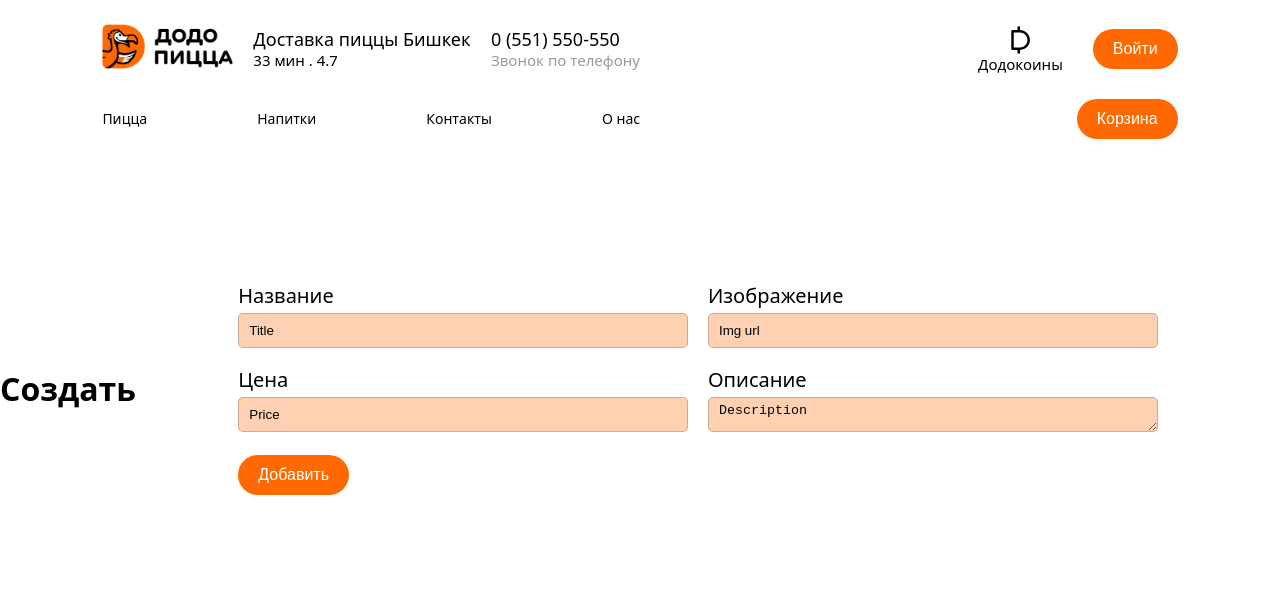
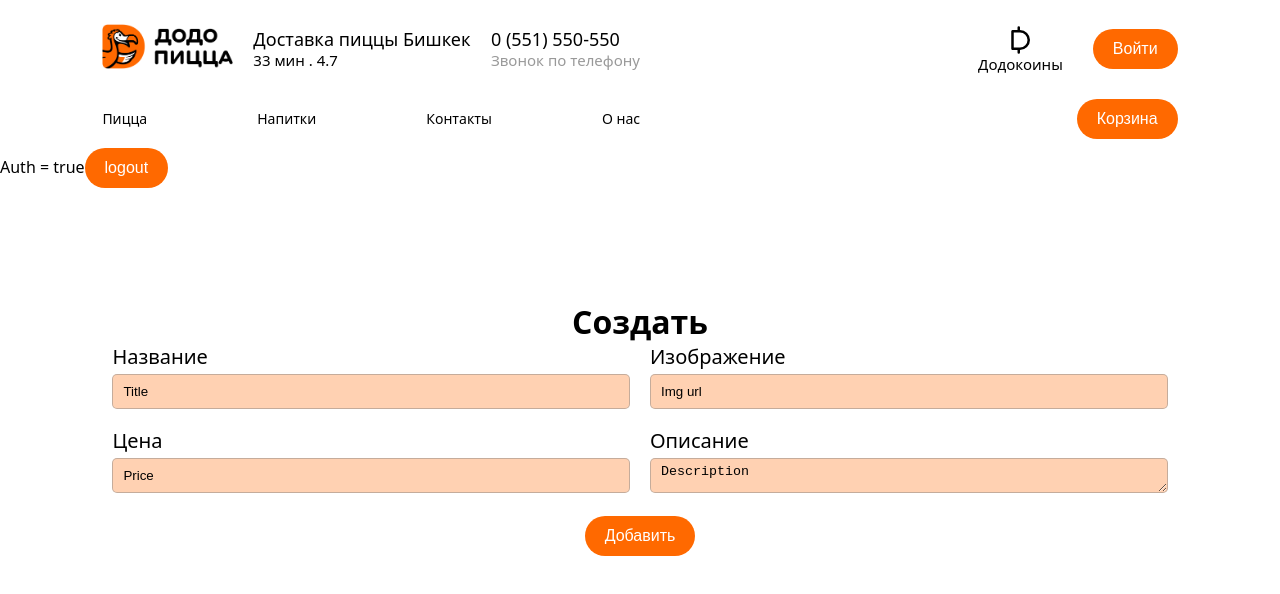
Before and after one commit to Rami-0/DodoPizza, a React (Create React App) app: page /create-pizza in a window 1280 px wide. Shown: the top 594 px of the page. Built offline with nearby package versions, Linux system fonts and the light colour scheme; sample sign-in values are in the browser's storage.

Commit message:
fix: private and public route for the login, add: axios

```diff
--- a/package.json
+++ b/package.json
@@ -6,6 +6,7 @@
     "@testing-library/jest-dom": "^5.14.1",
     "@testing-library/react": "^13.0.0",
     "@testing-library/user-event": "^13.2.1",
+    "axios": "^1.3.5",
     "react": "^18.2.0",
     "react-dom": "^18.2.0",
     "react-router-dom": "^6.10.0",
--- a/src/App.js
+++ b/src/App.js
@@ -10,20 +10,31 @@ import AdminPage from './pages/AdminPage/AdminPage';
 import CreatePizzaPage from './pages/CreatePizzaPage/CreatePizzaPage';
 import NotFoundPage from './pages/NotFoundPage/NotFoundPage';
 import LoginPage from "./pages/LoginPage/LoginPage";
+import { useState,useEffect } from "react";
+import PrivateRoute from "./components/routes/PrivateRoute";
+import PublicRoute from "./components/routes/PublicRoute";
+import Button from "./components/button/Button";
 
+const authLocal = JSON.parse(localStorage.getItem("auth"))
 
 function App() {
+	const [auth ,setAuth] = useState(authLocal);
+	useEffect(()=>{
+		localStorage.setItem("auth", auth)
+	})
+
 	return (
 		<div className="App">
 			<Header />
-
+			Auth = {auth ? "true": "false"}
+			<Button title={"logout"} onClick={()=>setAuth(false)}></Button>
 			<Routes>
 				<Route path="/" element={<HomePage />} />
 				<Route path="/contacts" element={<ContactPage />} />
 				<Route path="/aboutus" element={<AboutUsPage />} />
-				<Route path="/admin" element={<AdminPage />} />
-				<Route path="/create-pizza" element={<CreatePizzaPage />} />
-				<Route path="/login" element={<LoginPage />} />
+				<Route path="/admin" element={<PrivateRoute auth={auth} Component={AdminPage} />} />
+				<Route path="/create-pizza" element={<PrivateRoute auth={auth} Component={CreatePizzaPage} />} />
+				<Route path="/login" element={<PublicRoute auth={auth} Component={() => <LoginPage setAuth={setAuth} />}/>} />
 				<Route path="*" element={<NotFoundPage />} />
 			</Routes>
 		</div>
--- a/src/components/PizzaCard/PizzaCard.jsx
+++ b/src/components/PizzaCard/PizzaCard.jsx
@@ -1,16 +1,20 @@
 import Button from "../button/Button";
 import css from "./PizzaCard.module.css";
 import { base_url } from "./../../constants/api_const";
+import axios from "axios";
 
 function PizzaCard({ id, name, img, description, price, isAdmin }) {
 	const handleDelete = () => {
 		const res = window.confirm("Вы действительно хотите удалить " + name + "?");
 		if (res) {
-			fetch(base_url + "pizza/" + id, {
-				method: "DELETE",
-			}).then(() => {
+			axios.delete(base_url + "pizza/" + id).then(() => {
 				window.location.reload();
 			});
+			// fetch(base_url + "pizza/" + id, {
+			// 	method: "DELETE",
+			// }).then(() => {
+			// 	window.location.reload();
+			// });
 		}
 	};
 	return (
--- /dev/null
+++ b/src/components/routes/PrivateRoute.jsx
@@ -0,0 +1,15 @@
+import React from "react";
+import { useEffect } from "react";
+import { useNavigate } from "react-router-dom";
+
+const PrivateRoute = ({ auth , Component }) => {
+	const navigate = useNavigate()
+  useEffect(() => {
+    if(!auth){
+      navigate("/login")
+    }
+  }, [auth, navigate]);
+	return <Component />;
+};
+
+export default PrivateRoute;
--- /dev/null
+++ b/src/components/routes/PublicRoute.jsx
@@ -0,0 +1,17 @@
+import React from 'react'
+import { useEffect } from "react";
+import { useNavigate } from "react-router-dom";
+
+
+function PublicRoute({ auth , Component }) {
+
+  const navigate = useNavigate()
+  useEffect(() => {
+    if(auth){
+      navigate("/admin")
+    }
+  }, [auth, navigate]);
+	return <Component />;
+}
+
+export default PublicRoute
--- a/src/pages/AdminPage/AdminPage.jsx
+++ b/src/pages/AdminPage/AdminPage.jsx
@@ -5,6 +5,7 @@ import { base_url } from "../../constants/api_const";
 import LoadingBar from "react-top-loading-bar";
 import Button from "../../components/button/Button";
 import { Link } from "react-router-dom";
+import axios from "axios";
 
 function AdminPage() {
   const [pizzas, setPizzas] = useState([]);
@@ -15,12 +16,20 @@ function AdminPage() {
     setTimeout(() => {
       setProgress(60);
     }, 350);
-    fetch(base_url + "pizza")
-      .then((res) => res.json())
-      .then((data) => setPizzas(data))
-      .finally(() => {
-        setProgress(100);
-      });
+
+    axios
+    .get(base_url + "pizza")
+    .then((res) => setPizzas(res.data))
+    .finally(() => {
+      setProgress(100);
+    });
+
+    // fetch(base_url + "pizza")
+    //   .then((res) => res.json())
+    //   .then((data) => setPizzas(data))
+    //   .finally(() => {
+    //     setProgress(100);
+    //   });
   }, []);
 
   return (
--- a/src/pages/CreatePizzaPage/CreatePizzaPage.jsx
+++ b/src/pages/CreatePizzaPage/CreatePizzaPage.jsx
@@ -3,6 +3,7 @@ import Button from "./../../components/button/Button";
 import { base_url } from "../../constants/api_const";
 import { useState } from "react";
 import { useNavigate } from "react-router-dom";
+import axios from "axios";
 function CreatePizzaPage() {
 	const [name, setName] = useState("");
 	const [price, setPrice] = useState();
@@ -15,17 +16,25 @@ function CreatePizzaPage() {
 		e.preventDefault();
 		setSending(true);
 		const id = Date.now();
-		fetch(base_url + "pizza", {
-			method: "POST",
-			headers: { "Content-Type": "application/json" },
-			body: JSON.stringify({
-				img: img,
-				price: price,
-				name: name,
-				description: description,
-				id: id,
-			}),
-		}).finally(()=>{
+		axios.post(base_url + "pizza" , {
+			img: img,
+			price: price,
+			name: name,
+			description: description,
+			id: id,
+		})
+		// fetch(base_url + "pizza", {
+		// 	method: "POST",
+		// 	headers: { "Content-Type": "application/json" },
+		// 	body: JSON.stringify({
+		// 		img: img,
+		// 		price: price,
+		// 		name: name,
+		// 		description: description,
+		// 		id: id,
+		// 	}),
+		// })
+		.finally(()=>{
       setSending(false)
     }).then((res) => {
       if(res.status === 201){
@@ -35,7 +44,7 @@ function CreatePizzaPage() {
 	};
 	return (
 
-		<div className={css.wrapper}>
+		<div className={css.wrapper + " container"}>
 			<h1>Создать</h1>
 			<form className="container" onSubmit={submit}>
 				<label>
--- a/src/pages/CreatePizzaPage/CreatePizzaPage.module.css
+++ b/src/pages/CreatePizzaPage/CreatePizzaPage.module.css
@@ -2,17 +2,20 @@
 	display: flex;
 	justify-content: center;
 	align-items: center;
+	flex-direction: column;
 	width: 100;
 	height: 60%;
+	text-align: center;
 }
-
 .wrapper > form {
 	display: flex;
 	flex-wrap: wrap;
 	width: 100%;
+	text-align: start;
+	justify-content: space-around;
 }
 .wrapper > form > label {
-	width: 50%;
+	width: calc(50% - 20px);
 }
 .wrapper > form > label > div {
 	font-size: 20px;
@@ -21,7 +24,7 @@
 }
 .wrapper > form label input,
 .wrapper > form label textarea {
-	width: calc(100% - 20px);
+	width: calc(100%);
 	margin-bottom: 18px;
 	color: black;
 	height: 35px;
@@ -39,3 +42,6 @@
 .wrapper > form textarea::placeholder {
 	color: black;
 }
+.wrapper > form > button {
+	align-self: start;
+}
--- a/src/pages/HomePage/HomePage.jsx
+++ b/src/pages/HomePage/HomePage.jsx
@@ -1,9 +1,10 @@
-import { useState , useEffect } from "react";
+import { useState, useEffect } from "react";
 import Slider from "./../../components/slider/Slider";
 import css from "./HomePage.module.css";
 import PizzaCard from "./../../components/PizzaCard/PizzaCard";
 import { base_url } from "../../constants/api_const";
 import LoadingBar from "react-top-loading-bar";
+import axios from "axios";
 
 const HomePage = () => {
 	const [pizzas, setPizzas] = useState([]);
@@ -14,12 +15,20 @@ const HomePage = () => {
 		setTimeout(() => {
 			setProgress(60);
 		}, 350);
-		fetch(base_url + "pizza")
-			.then((res) => res.json())
-			.then((data) => setPizzas(data))
+
+		axios
+			.get(base_url + "pizza")
+			.then((res) => setPizzas(res.data))
 			.finally(() => {
 				setProgress(100);
 			});
+
+		// fetch(base_url + "pizza")
+		// 	.then((res) => res.json())
+		// 	.then((data) => setPizzas(data))
+		// 	.finally(() => {
+		// 		setProgress(100);
+		// 	});
 	}, []);
 
 	return (
@@ -38,7 +47,7 @@ const HomePage = () => {
 
 			<section className="container">
 				<div className="title">Пицца</div>
-				<div className={'pizzasWrapper'}>
+				<div className={"pizzasWrapper"}>
 					{pizzas.map((item) => (
 						<PizzaCard key={item.id} {...item} />
 					))}
--- a/src/pages/LoginPage/LoginPage.jsx
+++ b/src/pages/LoginPage/LoginPage.jsx
@@ -1,16 +1,14 @@
 import React, { useState } from "react";
 import Button from "./../../components/button/Button";
-import { useNavigate } from "react-router-dom";
 
-const LoginPage = () => {
-  const navigate = useNavigate()
+const LoginPage = ( { setAuth }) => {
 	const [login, setLogin] = useState("");
 	const [password, setPassword] = useState("");
 	const submit = (e) => {
 		e.preventDefault();
 
     if(login ==="admin" && password ==="admin"){
-      navigate('/admin')
+      setAuth(true)
     }
     else{
       alert("логин или пароль неверный")
```
Also changed, not shown: 1 other file (tests, documents, lock files or other folders).
